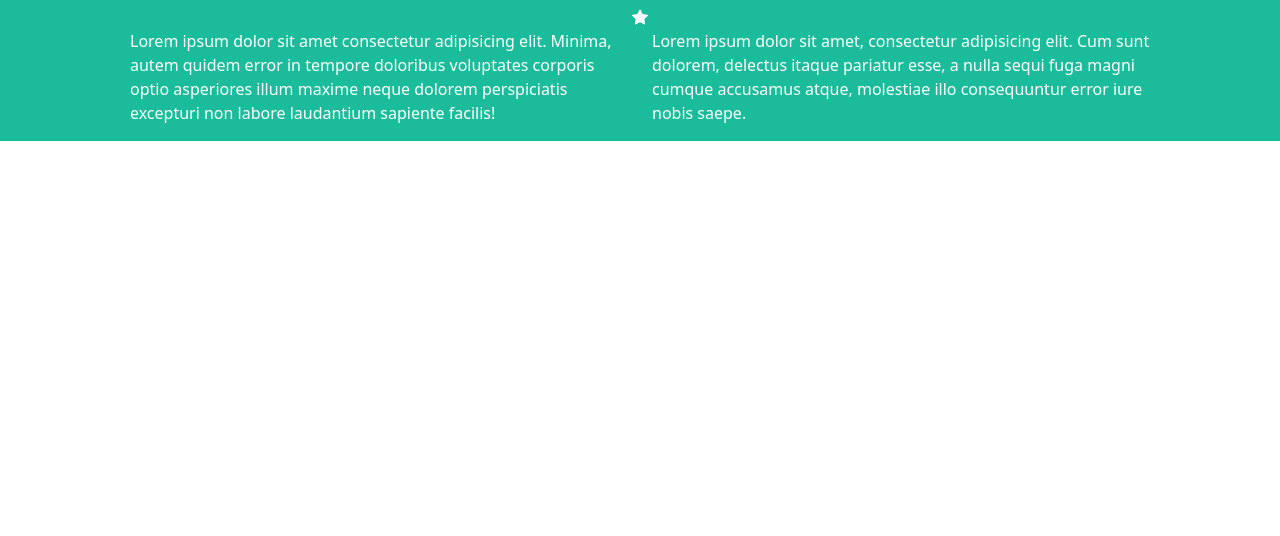
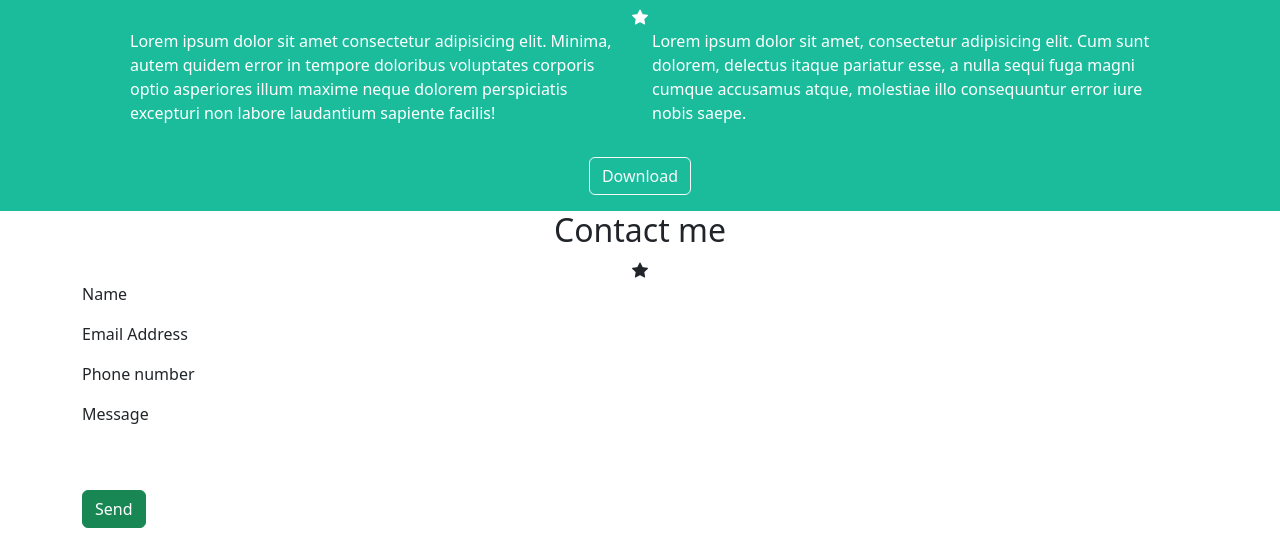
Before and after one commit to Fraianni/html-css-bootstrap-freelancer, a plain HTML site: page index.html in a window 1280 px wide. Shown: the part 1606-2142 px from the top of the page. Before the commit the page ends 1747 px from the top, so only its background shows below. Drawn offline with nearby package versions, Linux system fonts and the light colour scheme.

Commit message:
contact me section

```diff
--- a/index.html
+++ b/index.html
@@ -108,6 +108,55 @@
                     </p>
 
                 </div>
+
+                <div class="row text-center py-3">
+                    <div class="col-12">
+                        <button class="btn  btn-outline-light">Download</button>
+                    </div>
+                </div>
+            </div>
+        </section>
+
+        <section>
+            <div class="container-sm">
+                <div class="row text-center">
+                    <div class="col-12">
+                        <h2>Contact me</h2>
+                    </div>
+                    <div class="col-12">
+                        <i class="bi bi-star-fill"></i>
+                    </div>
+                </div>
+
+                <div class="row text-left">
+                    <div class="col-6">
+                        <p>Name</p>
+                    </div>
+                </div>
+
+                <div class="row text-left">
+                    <div class="col-6">
+                        <p>Email Address</p>
+                    </div>
+                </div>
+
+                <div class="row text-left">
+                    <div class="col-6">
+                        <p>Phone number</p>
+                    </div>
+                </div>
+
+                <div class="row text-left">
+                    <div class="col-6">
+                        <p>Message</p>
+                    </div>
+                </div>
+
+                <div class="row text-left pt-5 pb-2">
+                    <div class="col-6">
+                        <button class="btn btn-success">Send</button>
+                    </div>
+                </div>
             </div>
         </section>
     </main>
```
